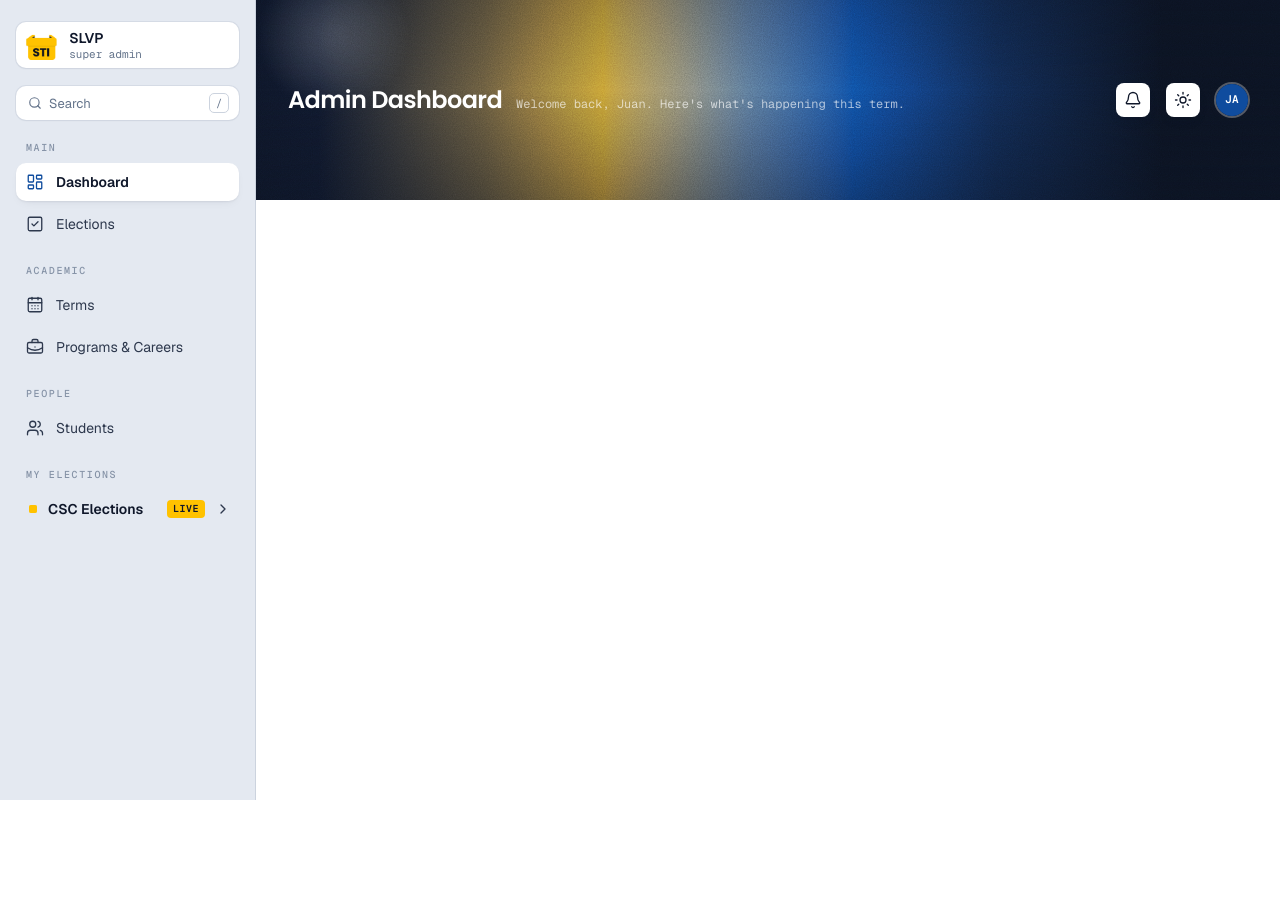
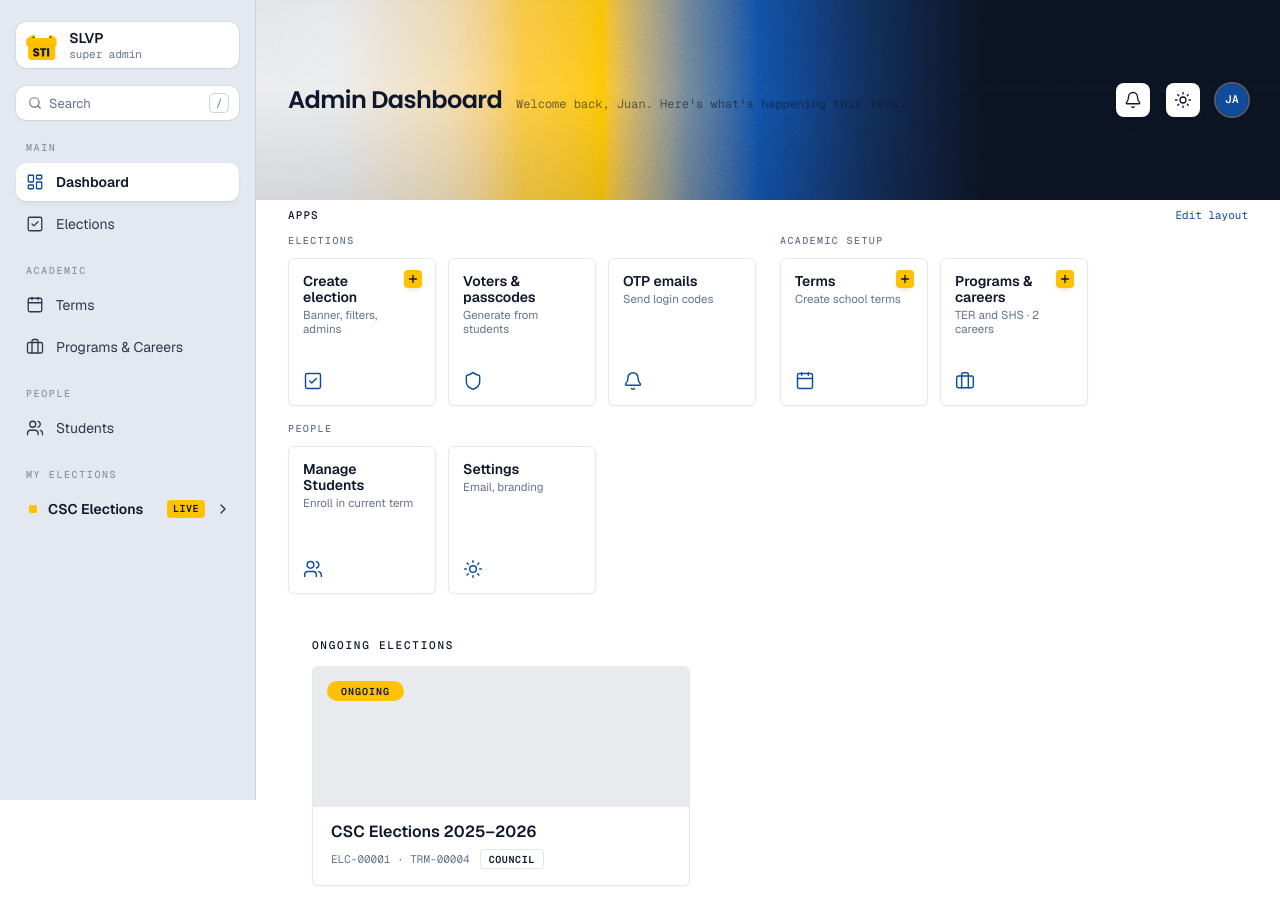
Before and after one commit to JOhn3xp1e/STI_Voting_FrontEnd, a Next.js app in the folder admin/: page /dashboard in a window 1280 px wide. Shown: the top 924 px of the page. Before the commit the page ends 800 px from the top, so only its background shows below. Built offline with nearby package versions, Linux system fonts and the light colour scheme.

Commit message:
dashboard page design

```diff
--- a/admin/src/app/(dashboard)/dashboard/page.tsx
+++ b/admin/src/app/(dashboard)/dashboard/page.tsx
@@ -1,10 +1,11 @@
 import type { Metadata } from "next";
+
+import { DashboardHome } from "@/components/dashboard/dashboard-home";
 
 export const metadata: Metadata = {
   title: "Dashboard",
 };
 
-/** Dashboard workspace — intentionally blank until the dashboard content is specified. */
 export default function DashboardPage() {
-  return null;
+  return <DashboardHome />;
 }
--- a/admin/src/components/dashboard/dashboard-header.module.css
+++ b/admin/src/components/dashboard/dashboard-header.module.css
@@ -1,21 +1,45 @@
 /*
- * Dashboard (`hero`) header backdrop: dark navy base lit by STI Gold and
- * Primary Blue, with a soft glow and film grain. White title text sits on it,
- * so it stays dark in both light and dark themes.
+ * Dashboard (`hero`) header backdrop, with a soft glow and film grain.
+ * Light theme: pale grey on the left (behind the navy title) sweeping through
+ * STI Gold and Primary Blue into the dark navy on the right.
+ * Dark theme: dark navy base lit by STI Gold and Primary Blue (white title).
  */
 
 .backdrop {
+  --hero-light: #e8e9eb;
   position: absolute;
   inset: 0;
   overflow: hidden;
   pointer-events: none;
-  background-color: var(--color-brand-background);
+  background-color: var(--hero-light);
 }
 
 /* Oversized so it can drift sideways without exposing an edge. */
 .gradient {
   position: absolute;
   inset: 0 -8%;
+  background: linear-gradient(
+    90deg,
+    #ededee 0%,
+    var(--hero-light) 17%,
+    color-mix(in oklab, var(--color-brand-gold) 40%, var(--hero-light)) 26%,
+    color-mix(in oklab, var(--color-brand-gold) 90%, var(--hero-light)) 32%,
+    var(--color-brand-gold) 39%,
+    color-mix(in oklab, var(--color-brand-gold) 35%, var(--color-brand-blue)) 46%,
+    var(--color-brand-blue) 52%,
+    color-mix(in oklab, var(--color-brand-blue) 45%, var(--color-brand-background)) 61%,
+    var(--color-brand-background) 71%,
+    var(--color-brand-background) 100%
+  );
+  animation: drift 26s ease-in-out infinite alternate;
+  will-change: transform;
+}
+
+:global([data-theme="dark"]) .backdrop {
+  background-color: var(--color-brand-background);
+}
+
+:global([data-theme="dark"]) .gradient {
   background: linear-gradient(
     90deg,
     var(--color-brand-background) 0%,
@@ -36,6 +60,10 @@
 .shade {
   position: absolute;
   inset: 0;
+  background: linear-gradient(180deg, rgb(11 18 32 / 0.04) 0%, transparent 45%, rgb(11 18 32 / 0.12) 100%);
+}
+
+:global([data-theme="dark"]) .shade {
   background: linear-gradient(180deg, rgb(11 18 32 / 0.25) 0%, transparent 45%, rgb(11 18 32 / 0.4) 100%);
 }
 
--- a/admin/src/components/dashboard/dashboard-header.tsx
+++ b/admin/src/components/dashboard/dashboard-header.tsx
@@ -25,7 +25,7 @@ interface DashboardHeaderProps {
 
 /**
  * Page header shared by every admin route. Title, subtitle and theme come from
- * the route (`getPageMeta`): the Dashboard gets the dark gradient `hero`
+ * the route (`getPageMeta`): the Dashboard gets the gradient `hero`
  * banner, every other page the white `plain` header. The same elements are
  * kept across routes so height, colours and the banner cross-fade smoothly.
  */
@@ -80,7 +80,9 @@ export function DashboardHeader({ admin, onOpenNavigation, navigationOpen, class
             <h1
               className={cn(
                 "truncate text-xl leading-tight font-semibold tracking-tight transition-colors duration-500 sm:text-2xl",
-                hero ? "font-display text-brand-white" : "font-sans text-brand-navy dark:text-brand-white",
+                hero
+                  ? "font-display text-brand-navy dark:text-brand-white"
+                  : "font-sans text-brand-navy dark:text-brand-white",
               )}
             >
               {title}
@@ -89,7 +91,7 @@ export function DashboardHeader({ admin, onOpenNavigation, navigationOpen, class
               <p
                 className={cn(
                   "line-clamp-2 font-mono text-[0.6875rem] transition-colors duration-500 sm:text-xs",
-                  hero ? "text-brand-white/65 xl:truncate" : "text-brand-muted lg:truncate dark:text-shell-item",
+                  hero ? "text-brand-navy/60 xl:truncate dark:text-brand-white/65" :"text-brand-muted lg:truncate dark:text-shell-item",
                 )}
               >
                 {description}
--- /dev/null
+++ b/admin/src/components/dashboard/dashboard-home.tsx
@@ -0,0 +1,276 @@
+import Link from "next/link";
+import {
+  Bell,
+  Briefcase,
+  Calendar,
+  Plus,
+  Shield,
+  SquareCheck,
+  Sun,
+  Users,
+  type LucideIcon,
+} from "lucide-react";
+
+import { ACCOUNT_LINKS } from "@/config/navigation";
+import { cn } from "@/lib/utils";
+
+/*
+ * Dashboard home: app shortcuts and the ongoing elections.
+ * Design only for now — every value below is static placeholder content.
+ */
+
+interface AppShortcut {
+  id: string;
+  title: string;
+  description: string;
+  href: string;
+  icon: LucideIcon;
+  /** Shows the gold "+" badge (the app creates something). */
+  creates?: boolean;
+}
+
+interface AppGroup {
+  id: string;
+  label: string;
+  apps: AppShortcut[];
+}
+
+/** Each inner array is one row of groups. */
+const APP_ROWS: AppGroup[][] = [
+  [
+    {
+      id: "elections",
+      label: "Elections",
+      apps: [
+        {
+          id: "create-election",
+          title: "Create election",
+          description: "Banner, filters, admins",
+          href: "/elections",
+          icon: SquareCheck,
+          creates: true,
+        },
+        {
+          id: "voters",
+          title: "Voters & passcodes",
+          description: "Generate from students",
+          href: "/elections",
+          icon: Shield,
+        },
+        {
+          id: "otp-emails",
+          title: "OTP emails",
+          description: "Send login codes",
+          href: "/elections",
+          icon: Bell,
+        },
+      ],
+    },
+    {
+      id: "academic-setup",
+      label: "Academic setup",
+      apps: [
+        {
+          id: "terms",
+          title: "Terms",
+          description: "Create school terms",
+          href: "/terms",
+          icon: Calendar,
+          creates: true,
+        },
+        {
+          id: "programs",
+          title: "Programs & careers",
+          description: "TER and SHS · 2 careers",
+          href: "/programs",
+          icon: Briefcase,
+          creates: true,
+        },
+      ],
+    },
+  ],
+  [
+    {
+      id: "people",
+      label: "People",
+      apps: [
+        {
+          id: "students",
+          title: "Manage Students",
+          description: "Enroll in current term",
+          href: "/students",
+          icon: Users,
+        },
+        {
+          id: "settings",
+          title: "Settings",
+          description: "Email, branding",
+          href: ACCOUNT_LINKS.settings,
+          icon: Sun,
+        },
+      ],
+    },
+  ],
+];
+
+interface OngoingElection {
+  id: string;
+  title: string;
+  termId: string;
+  scope: string;
+  href: string;
+}
+
+const ONGOING_ELECTIONS: OngoingElection[] = [
+  {
+    id: "ELC-00001",
+    title: "CSC Elections 2025–2026",
+    termId: "TRM-00004",
+    scope: "Council",
+    href: "/elections/csc/metrics",
+  },
+];
+
+const labelClassName = "font-mono text-[0.625rem] leading-3.5 font-medium tracking-[0.14em] text-muted-foreground uppercase";
+
+function AppCard({ app }: { app: AppShortcut }) {
+  const Icon = app.icon;
+
+  return (
+    <Link
+      href={app.href}
+      className={cn(
+        "group/app relative flex size-37 flex-col rounded-[0.375rem] border border-[#e2e8f0] bg-card p-3.5 outline-none dark:border-border",
+        "shadow-[0_1px_2px_rgb(15_23_42/0.04)] transition-[translate,border-color,box-shadow] duration-300 ease-out",
+        "hover:-translate-y-0.5 hover:border-brand-blue/30 hover:shadow-[0_12px_24px_-16px_rgb(15_76_158/0.45)]",
+        "focus-visible:border-brand-blue/50 focus-visible:shadow-[0_0_0_3px_color-mix(in_oklab,var(--color-brand-blue)_22%,transparent)]",
+        "active:translate-y-0 motion-reduce:transition-none motion-reduce:hover:translate-y-0",
+      )}
+    >
+      <span className="pr-7 text-[0.875rem] leading-4 font-semibold text-brand-navy dark:text-foreground">
+        {app.title}
+      </span>
+      <span className="mt-0.75 pr-1 text-[0.71875rem] leading-3.5 text-muted-foreground">{app.description}</span>
+
+      {app.creates ? (
+        <span
+          aria-hidden
+          className="absolute top-2.75 right-3.25 flex size-4.5 items-center justify-center rounded-[0.25rem] bg-brand-gold text-brand-navy shadow-[0_3px_8px_-5px_rgb(180_130_0/0.9)] transition-transform duration-300 ease-out group-hover/app:scale-110 motion-reduce:transition-none"
+        >
+          <Plus className="size-3" strokeWidth={2.6} />
+        </span>
+      ) : null}
+
+      <Icon
+        aria-hidden
+        strokeWidth={1.75}
+        className="mt-auto size-5 text-brand-blue dark:text-[color-mix(in_oklab,var(--color-brand-blue)_45%,white)]"
+      />
+    </Link>
+  );
+}
+
+function AppGroupSection({ group }: { group: AppGroup }) {
+  const headingId = `apps-${group.id}`;
+
+  return (
+    <section aria-labelledby={headingId}>
+      <h3 id={headingId} className={cn(labelClassName, "mb-2.5")}>
+        {group.label}
+      </h3>
+      <ul className="flex flex-wrap gap-3">
+        {group.apps.map((app) => (
+          <li key={app.id}>
+            <AppCard app={app} />
+          </li>
+        ))}
+      </ul>
+    </section>
+  );
+}
+
+function ElectionCard({ election }: { election: OngoingElection }) {
+  return (
+    <Link
+      href={election.href}
+      className={cn(
+        "group/election block w-full max-w-[23.625rem] overflow-hidden rounded-[0.375rem] border border-[#e2e8f0] bg-card outline-none dark:border-border",
+        "shadow-[0_1px_2px_rgb(15_23_42/0.04)] transition-[translate,border-color,box-shadow] duration-300 ease-out",
+        "hover:-translate-y-0.5 hover:border-brand-blue/30 hover:shadow-[0_16px_32px_-20px_rgb(15_76_158/0.5)]",
+        "focus-visible:border-brand-blue/50 focus-visible:shadow-[0_0_0_3px_color-mix(in_oklab,var(--color-brand-blue)_22%,transparent)]",
+        "active:translate-y-0 motion-reduce:transition-none motion-reduce:hover:translate-y-0",
+      )}
+    >
+      {/* Banner image slot — intentionally empty until election banners are wired up. */}
+      <div className="relative h-35 bg-[color-mix(in_oklab,var(--color-brand-muted)_14%,white)] dark:bg-white/6">
+        <span className="absolute top-3.5 left-3.5 inline-flex h-5 items-center rounded-full bg-brand-gold px-3.5 font-mono text-[0.625rem] font-semibold tracking-[0.1em] text-brand-navy uppercase">
+          Ongoing
+        </span>
+      </div>
+
+      <div className="px-4.5 pt-3.5 pb-4">
+        <h3 className="truncate text-base leading-5.5 font-semibold text-brand-navy dark:text-foreground">
+          {election.title}
+        </h3>
+        <div className="mt-1.5 flex flex-wrap items-center gap-x-2.5 gap-y-1">
+          <p className="font-mono text-[0.6875rem] text-muted-foreground">
+            {election.id} <span aria-hidden>·</span> {election.termId}
+          </p>
+          <span className="inline-flex h-5 items-center rounded-[0.1875rem] border border-[#e2e8f0] px-2 font-mono text-[0.625rem] font-semibold tracking-[0.06em] text-brand-navy uppercase dark:border-border dark:text-foreground">
+            {election.scope}
+          </span>
+        </div>
+      </div>
+    </Link>
+  );
+}
+
+/** Dashboard workspace (below the hero header). */
+export function DashboardHome() {
+  return (
+    <div className="px-4 pt-2 pb-16 sm:px-6 lg:px-8">
+      <section aria-labelledby="apps-heading">
+        <div className="flex items-center justify-between gap-3">
+          <h2
+            id="apps-heading"
+            className="font-mono text-[0.6875rem] leading-3.5 font-medium tracking-[0.1em] text-foreground uppercase"
+          >
+            Apps
+          </h2>
+          <button
+            type="button"
+            className="rounded-sm font-mono text-[0.6875rem] leading-3.5 text-brand-blue outline-none transition-colors hover:text-brand-navy hover:underline hover:underline-offset-2 focus-visible:ring-2 focus-visible:ring-brand-blue/40 dark:text-[color-mix(in_oklab,var(--color-brand-blue)_45%,white)] dark:hover:text-brand-white"
+          >
+            Edit layout
+          </button>
+        </div>
+
+        <div className="mt-3 flex flex-col gap-4">
+          {APP_ROWS.map((row, index) => (
+            <div key={index} className="flex flex-wrap gap-x-6 gap-y-4">
+              {row.map((group) => (
+                <AppGroupSection key={group.id} group={group} />
+              ))}
+            </div>
+          ))}
+        </div>
+      </section>
+
+      <section aria-labelledby="ongoing-heading" className="mt-11 sm:px-6">
+        <h2
+          id="ongoing-heading"
+          className="mb-3.5 font-mono text-[0.6875rem] leading-3.5 font-medium tracking-[0.16em] text-foreground uppercase"
+        >
+          Ongoing elections
+        </h2>
+        <ul className="flex flex-wrap gap-4">
+          {ONGOING_ELECTIONS.map((election) => (
+            <li key={election.id} className="w-full max-w-[23.625rem]">
+              <ElectionCard election={election} />
+            </li>
+          ))}
+        </ul>
+      </section>
+    </div>
+  );
+}
--- a/admin/src/config/navigation.ts
+++ b/admin/src/config/navigation.ts
@@ -1,4 +1,4 @@
-import { BriefcaseBusiness, CalendarDays, Flag, LayoutDashboard, SquareCheck, Users, type LucideIcon } from "lucide-react";
+import { Briefcase, Calendar, Flag, LayoutDashboard, SquareCheck, Users, type LucideIcon } from "lucide-react";
 
 /**
  * Dashboard sidebar navigation.
@@ -48,8 +48,8 @@ export const NAV_SECTIONS: NavSection[] = [
     id: "academic",
     label: "Academic",
     items: [
-      { type: "link", id: "terms", label: "Terms", href: "/terms", icon: CalendarDays },
-      { type: "link", id: "programs", label: "Programs & Careers", href: "/programs", icon: BriefcaseBusiness },
+      { type: "link", id: "terms", label: "Terms", href: "/terms", icon: Calendar },
+      { type: "link", id: "programs", label: "Programs & Careers", href: "/programs", icon: Briefcase },
     ],
   },
   {
```
Also changed, not shown: 1 other file (tests, documents, lock files or other folders).
